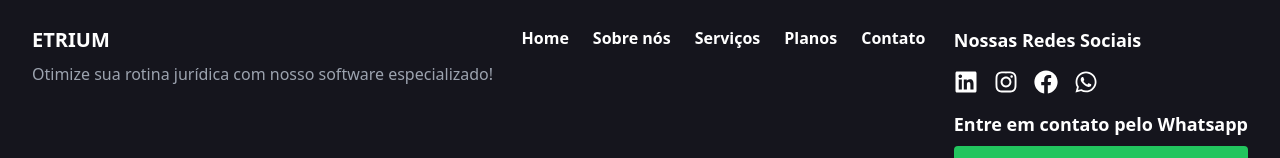
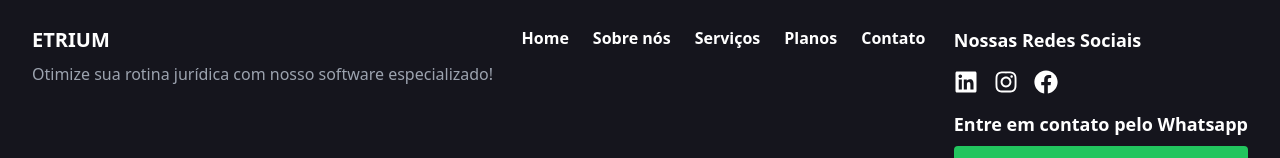
Before and after one commit to webdevpls/etriumwebsite, a React (Vite) app: page / in a window 1280 px wide. Shown: the part 5895-6053 px from the top of the page. Built offline with nearby package versions, Linux system fonts and the light colour scheme.

Commit message:
commit1154

```diff
--- a/src/components/footer/footer.tsx
+++ b/src/components/footer/footer.tsx
@@ -1,4 +1,4 @@
-import { FaLinkedin, FaInstagram, FaFacebook, FaWhatsapp } from "react-icons/fa";
+import { FaLinkedin, FaInstagram, FaFacebook } from "react-icons/fa";
 import { Link } from "react-router-dom";
 
 function Footer() {
@@ -42,9 +42,7 @@ function Footer() {
             <a href="https://www.facebook.com/etriumjuridico" target="_blank" rel="noopener noreferrer" className="hover:text-gray-400">
               <FaFacebook size={24} />
             </a>
-            <a href={whatsappLink} target="_blank" rel="noopener noreferrer" className="hover:text-gray-400">
-              <FaWhatsapp size={24} />
-            </a>
+
           </div>
 
           {/* WhatsApp Contact Button */}
```
